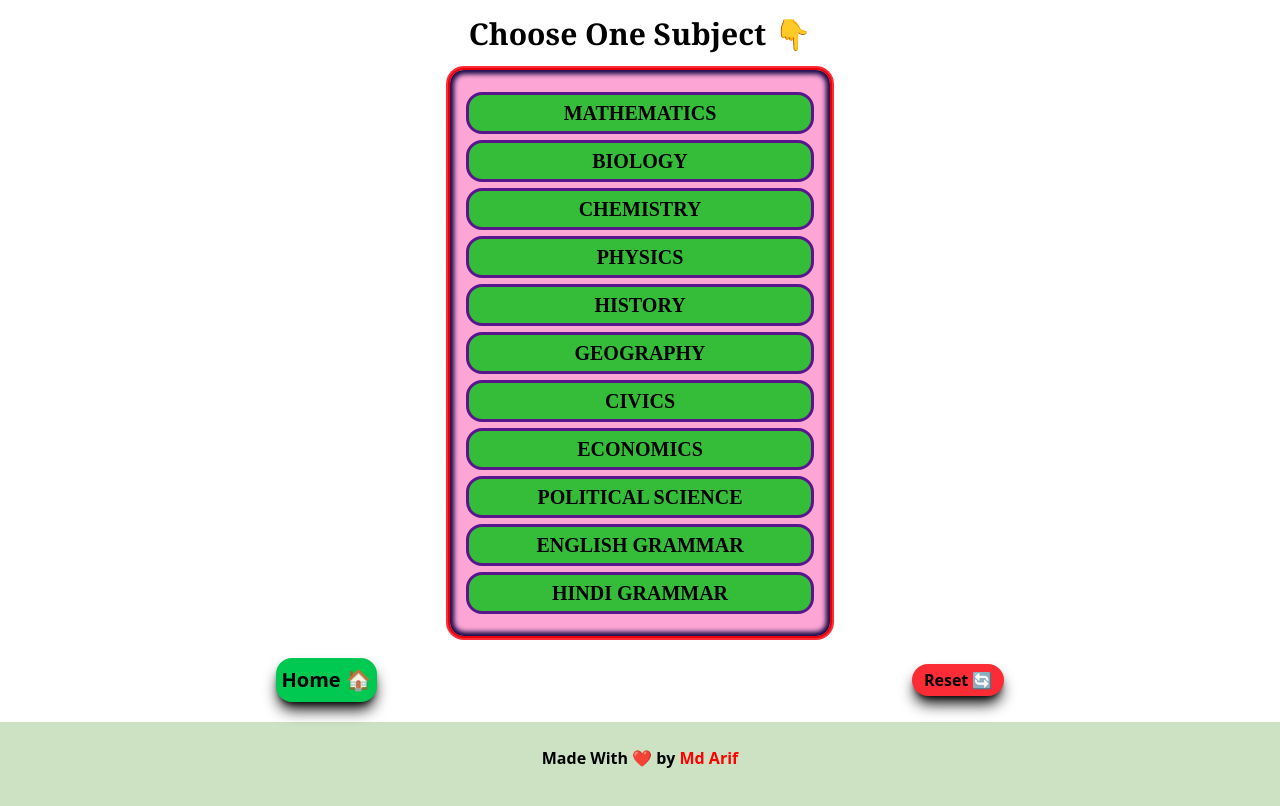
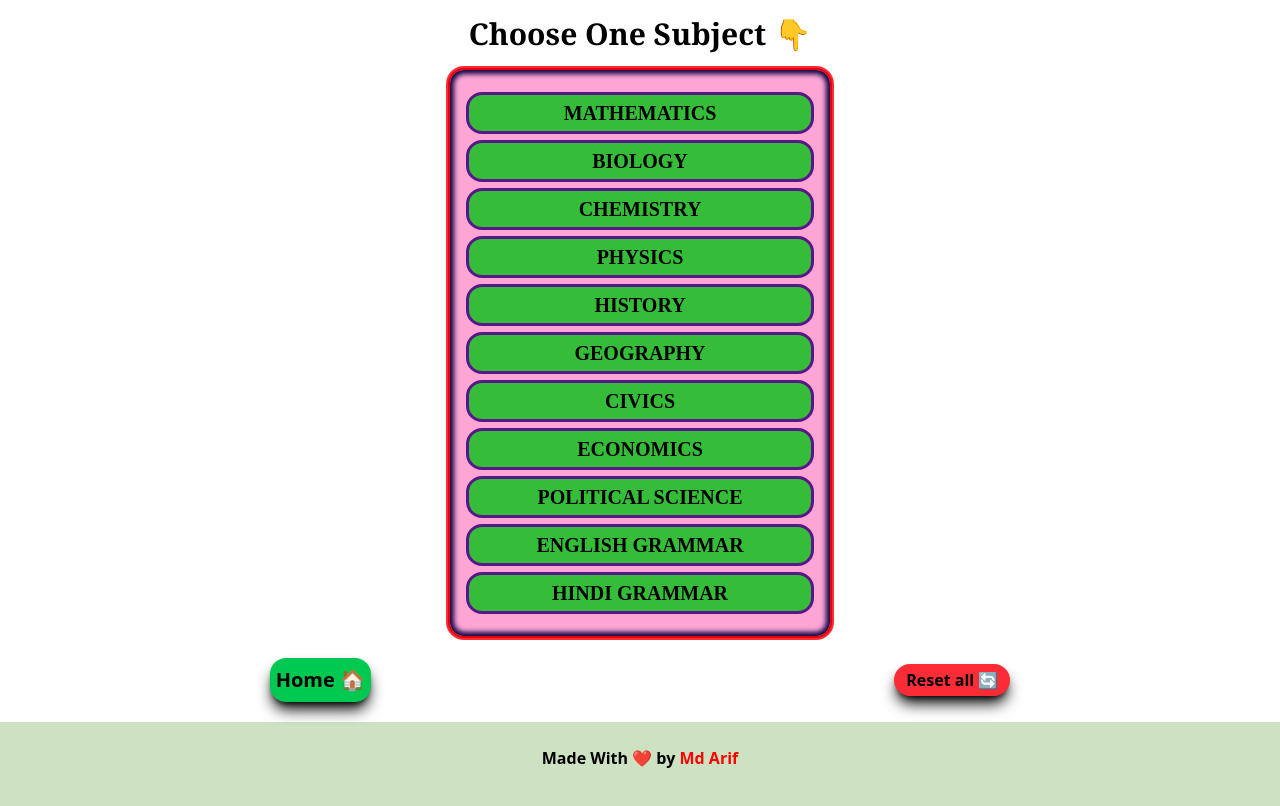
Before and after one commit to mdarif-codrr/quiz-App-using-react, a React (Vite) app: page /subjects in a window 1280 px wide. Shown: the top 806 px of the page. Built offline with nearby package versions, Linux system fonts and the light colour scheme; a web font is replaced by a local one.

Commit message:
update reset button

```diff
--- a/src/components/Subjects.jsx
+++ b/src/components/Subjects.jsx
@@ -38,7 +38,7 @@ function Subjects() {
       </ol>
       <div className="my-5 flex items-center">
         <Button text={'Home 🏠'} to={'/'} />
-        <ToggleButton onClick={handleOnClick} text={'Reset 🔄️'} />
+        <ToggleButton onClick={handleOnClick} text={'Reset all 🔄️'} />
       </div>
     </section>
   )
--- a/src/components/ToggleButton.jsx
+++ b/src/components/ToggleButton.jsx
@@ -10,13 +10,13 @@ function ToggleButton({ text, onClick, title }) {
       onClick={onClick}
       type="button"
       className={`${
-        text === 'Reset 🔄️'
+        text === 'Reset all 🔄️'
           ? 'bg-red-500'
           : 'bg-green-500' && text === '<<< Back'
           ? 'bg-blue-500'
           : 'bg-green-500'
       }  py-1 px-3 font-semibold max-md:text-sm max-md:px-1.5 max-md:py-0  rounded-2xl my-0 m-auto shadow-lg shadow-black hover:scale-98 cursor-pointer ${
-        text === 'Reset 🔄️'
+        text === 'Reset all 🔄️'
           ? 'hover:bg-red-700'
           : 'hover:bg-green-700' && text === '<<< Back'
           ? 'hover:bg-blue-700'
```
